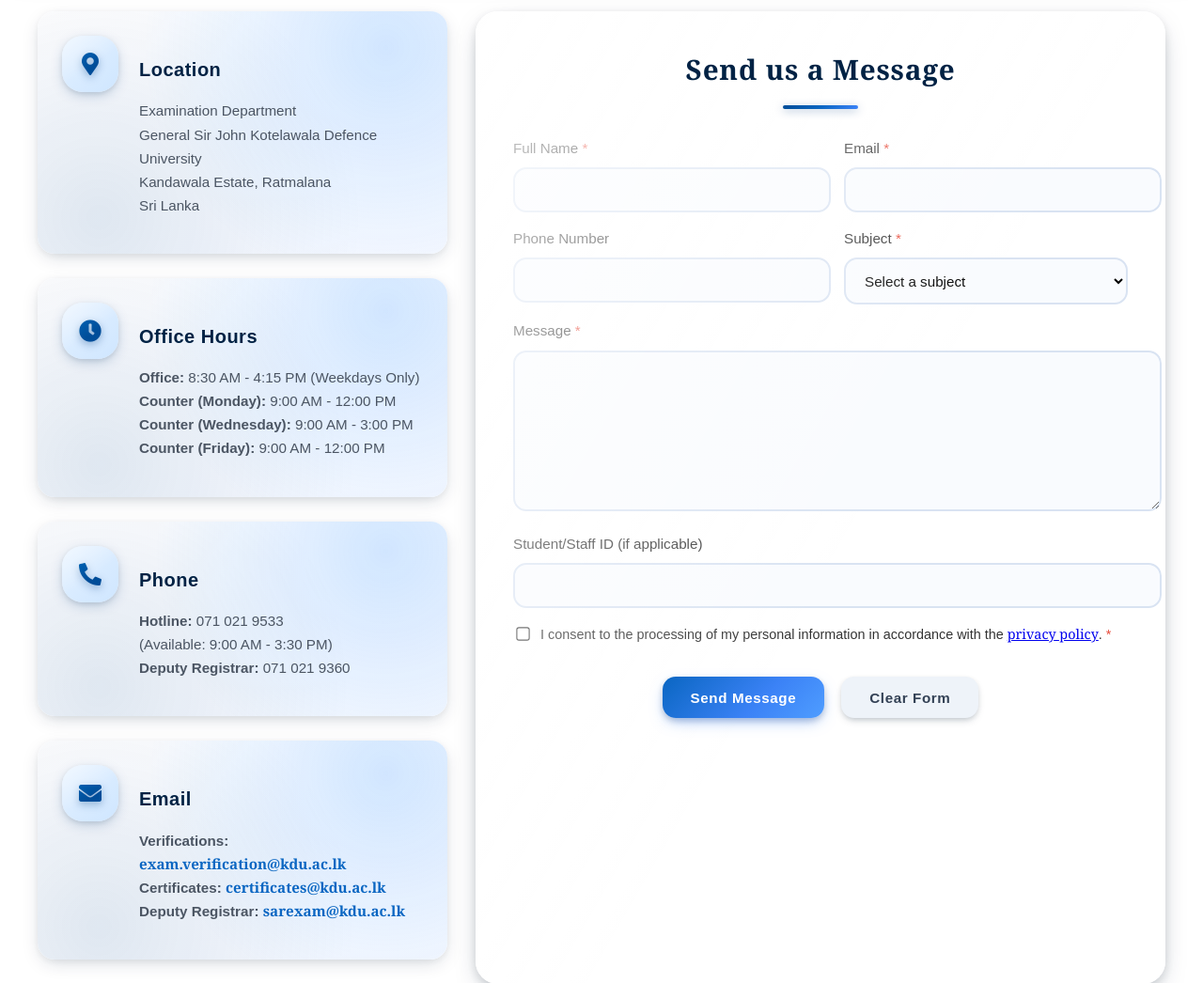
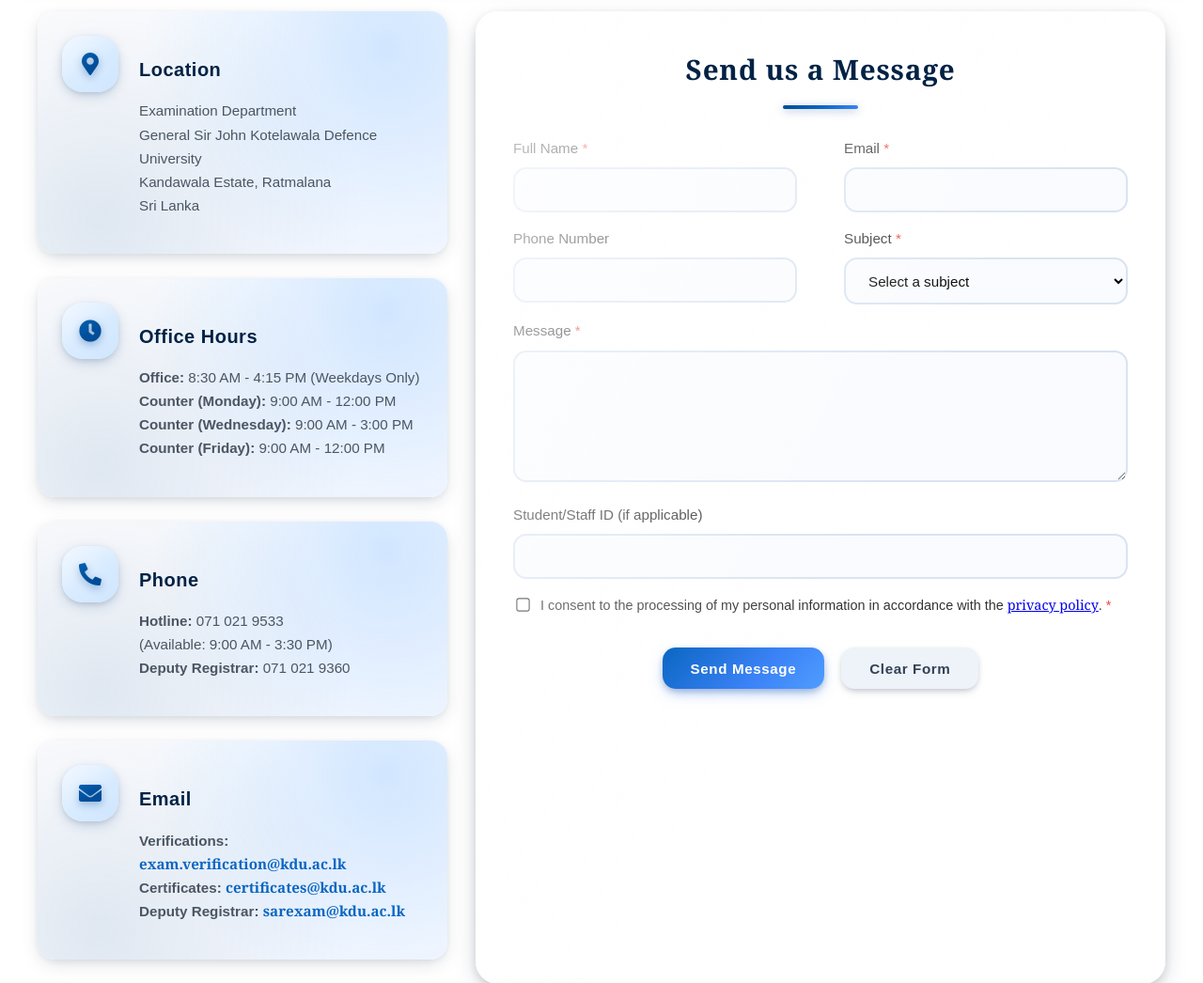
Before and after one commit to RWageesha/Examination-Department, a PHP site: page /contactUs.html in a window 1280 px wide. Shown: the part 363-1409 px from the top of the page at 94% size. Run offline with PHP 8.4, Linux system fonts and the light colour scheme; some web fonts are replaced.

Commit message:
Fixed the right side padding issue of email & message

```diff
--- a/assets/css/contactUS.css
+++ b/assets/css/contactUS.css
@@ -212,6 +212,8 @@
     display: block;
     margin-bottom: 8px;
     color: #333;
+    background: none !important;
+    -webkit-text-fill-color: initial !important;
     font-weight: 500;
     font-size: 0.95rem;
 }
@@ -221,13 +223,19 @@
 .form-group select,
 .form-group textarea {
     width: 100%;
-    padding: 14px 16px 13px;
+    box-sizing: border-box;
+    padding: 14px 20px 13px;
     border: 2px solid #d9e3f2;
     border-radius: 14px;
     font-family: inherit;
     font-size: 0.95rem;
     transition: border-color 0.3s, box-shadow 0.3s, background-color 0.3s;
     background: #f9fbfe;
+}
+
+/* Keep Subject looking clean (extra room for dropdown arrow) */
+.form-group select {
+    padding-right: 44px;
 }
 
 .form-group input:focus,
```
